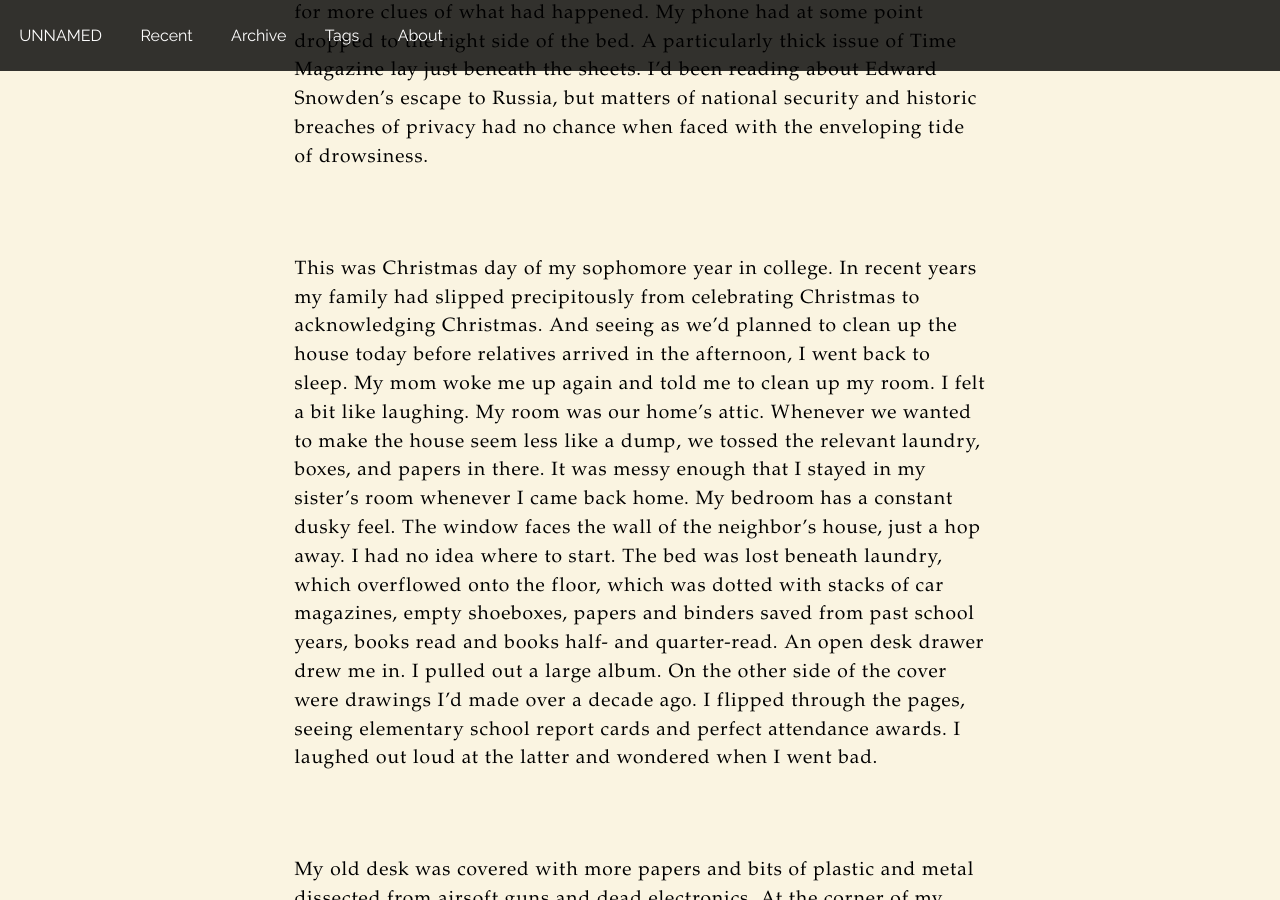
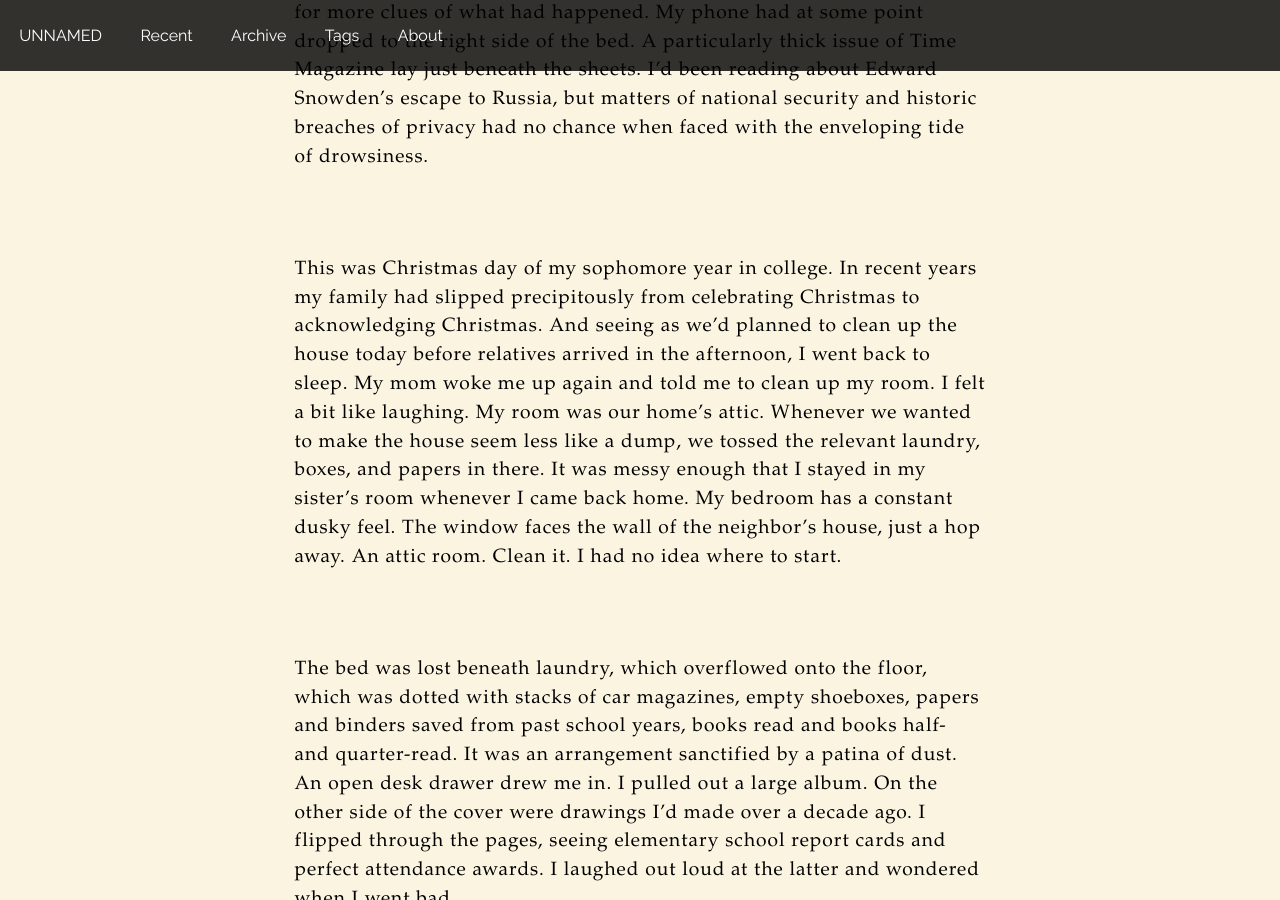
Before and after one commit to jk5228/unnamed, a Jekyll site: the page built from _posts/2014-05-02-cleaning.md, in a window 1280 px wide and 900 px high, scrolled down 1334 px. Built offline with Jekyll 4.4.1, drawn with Linux system fonts in a browser that asks for light colours; Markdown is read by kramdown in place of the engine named in the settings; some of the changed text lies outside the part shown.

```diff
--- a/_posts/2014-05-02-cleaning.md
+++ b/_posts/2014-05-02-cleaning.md
@@ -7,8 +7,10 @@
 
 When you fall asleep accidentally, waking up the next morning is like opening an old box of junk that was at some point important enough for you to put in the closet and forget. It’s a gradual realization, a hangover, with that same tinge of regret. After I understood what had happened, I groped around blindly for my glasses, which had somehow always survived such episodes. I leaned toward the dresser to the left and saw them, folded. I imagined my mom walking in the night before, surveying the scene in mild amusement. I put them on and looked around the bed for more clues of what had happened. My phone had at some point dropped to the right side of the bed. A particularly thick issue of Time Magazine lay just beneath the sheets. I’d been reading about Edward Snowden’s escape to Russia, but matters of national security and historic breaches of privacy had no chance when faced with the enveloping tide of drowsiness.
 
-This was Christmas day of my sophomore year in college. In recent years my family had slipped precipitously from celebrating Christmas to acknowledging Christmas. And seeing as we’d planned to clean up the house today before relatives arrived in the afternoon, I went back to sleep. My mom woke me up again and told me to clean up my room. I felt a bit like laughing. My room was our home’s attic. Whenever we wanted to make the house seem less like a dump, we tossed the relevant laundry, boxes, and papers in there. It was messy enough that I stayed in my sister’s room whenever I came back home. My bedroom has a constant dusky feel. The window faces the wall of the neighbor’s house, just a hop away. I had no idea where to start. The bed was lost beneath laundry, which overflowed onto the floor, which was dotted with stacks of car magazines, empty shoeboxes, papers and binders saved from past school years, books read and books half- and quarter-read. An open desk drawer drew me in. I pulled out a large album. On the other side of the cover were drawings I’d made over a decade ago. I flipped through the pages, seeing elementary school report cards and perfect attendance awards. I laughed out loud at the latter and wondered when I went bad.
+This was Christmas day of my sophomore year in college. In recent years my family had slipped precipitously from celebrating Christmas to acknowledging Christmas. And seeing as we’d planned to clean up the house today before relatives arrived in the afternoon, I went back to sleep. My mom woke me up again and told me to clean up my room. I felt a bit like laughing. My room was our home’s attic. Whenever we wanted to make the house seem less like a dump, we tossed the relevant laundry, boxes, and papers in there. It was messy enough that I stayed in my sister’s room whenever I came back home. My bedroom has a constant dusky feel. The window faces the wall of the neighbor’s house, just a hop away. An attic room. Clean it. I had no idea where to start.
 
-My old desk was covered with more papers and bits of plastic and metal dissected from airsoft guns and dead electronics. At the corner of my desk sat a blue rotating desk organizer, filled with cereal box trinkets, springs sticking out from a gaggle of magnets like unkempt hair. I appraised all of these worthless, inscrutable scraps of the past with some satisfaction. I alone could unravel this frozen, meaningless chaos. Where this round bit came from, its function, why it now sat on my desk. When I drew this picture and what I was thinking at the time. A few hours had already passed, and I’d so far managed to scavenge around for glimmers in an unperturbed sea of memories. Post-It notes clung to the far wall, each recording some lofty goal I’d set for myself in high school. I thought about my friend Cole’s bedroom, clean and unfettered by such sentimental baggage. Cole lived a few roads down from here, and I’d whiled away weeks at his house during high school. Now I was at college and he was working two jobs. I wondered where the anachronisms in his house were, where the childhood toys and forgotten books collected dust.
+The bed was lost beneath laundry, which overflowed onto the floor, which was dotted with stacks of car magazines, empty shoeboxes, papers and binders saved from past school years, books read and books half- and quarter-read. It was an arrangement sanctified by a patina of dust. An open desk drawer drew me in. I pulled out a large album. On the other side of the cover were drawings I’d made over a decade ago. I flipped through the pages, seeing elementary school report cards and perfect attendance awards. I laughed out loud at the latter and wondered when I went bad.
 
-I was only 20, but standing in my room, I appreciated how much of that time had already collapsed into dusty oblivion, now remembered only by the things I'd left behind. A white binder sat beneath the Post-It notes. I remembered the tens of hours I’d spent dreaming up and drawing those houses and skyscrapers and museums into two-dimensional existence. At the time, I was certain I’d study architecture in college and eventually start my own firm. Now, staring at those heavy, effortful pencil lines on graph paper felt like returning the gaze of that forward-looking teenager. He was probably disappointed by the insecure, indecisive bum of a college student he’d one day become. I closed the binder and tossed it back into its dusty place. I’d gone into my bedroom to clean it and, failing that, decided to settle for some reminiscing. Standing amid the wreckages of the past, looking through old iterations of myself, I felt disquieted by the instability.
+My old desk was covered with more papers and bits of plastic and metal dissected from airsoft guns and dead electronics. At the corner of my desk sat a blue desk organizer, filled with cereal box trinkets, springs sticking out from a gaggle of magnets like unkempt hair. I appraised all of these worthless, inscrutable scraps of the past with some satisfaction. I alone could unravel this frozen, meaningless chaos. Where this round bit came from, its function, why it now sat on my desk. When I drew this picture and what I was thinking at the time. A few hours had already passed, and I’d so far managed to scavenge around for glimmers in an unperturbed sea of memories. Post-It notes clung to the far wall, each recording some lofty goal I’d set for myself in high school. I thought about my friend Cole’s bedroom, clean and unfettered by such sentimental baggage. Cole lived a few roads down from here. I’d whiled away weeks at his house during high school. Now I was attending college and he was working two jobs. I wondered where the anachronisms in his house were, where the childhood toys and forgotten books collected dust.
+
+I was only 20, but standing in my room, I appreciated how much of that time had already collapsed into dusty oblivion, now remembered only by the things I left behind. A white binder sat beneath the Post-It notes. I remembered the tens of hours I’d spent dreaming up and drawing those houses and skyscrapers and museums into two-dimensional existence. At the time, I was certain I’d study architecture in college and eventually start my own firm. Now, staring at those heavy, effortful pencil lines on graph paper felt like returning the gaze of that ambitious teenager. He was probably disappointed by the insecure, indecisive bum of a college student he’d one day become. I closed the binder and tossed it back into its dusty place. I’d gone into my bedroom to clean it and, failing that, decided to settle for some reminiscing. Standing amid the wreckages of the past, looking back on myself, I felt disquieted by the instability.
```
